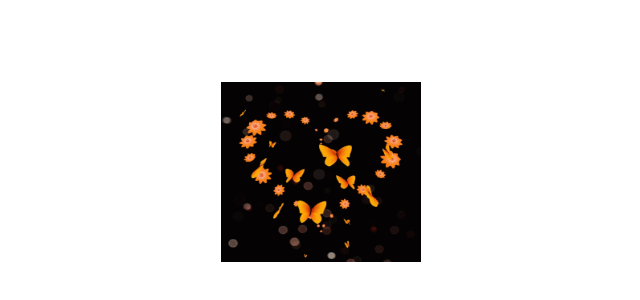
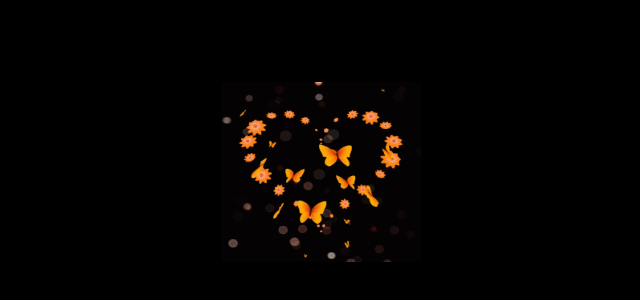
Before and after one commit to jasminegaliste/Web_Programming, a plain HTML site: page Activities/Activity 7.html in a window 1280 px wide. Shown: the part 118-418 px from the top of the page, without its empty margins (429-1069 px from the left). Drawn offline with Linux system fonts and the light colour scheme; files whose address does not match are found by name.

Commit message:
Update Activity 7.html

```diff
--- a/Activities/Activity 7.html
+++ b/Activities/Activity 7.html
@@ -1,5 +1,6 @@
+<title>ACTIVITY 7</title>
 <style type="text/css">
-<title>ACTIVITY 7</title>
+
 body {background-color: black;}
 
 img{
```
